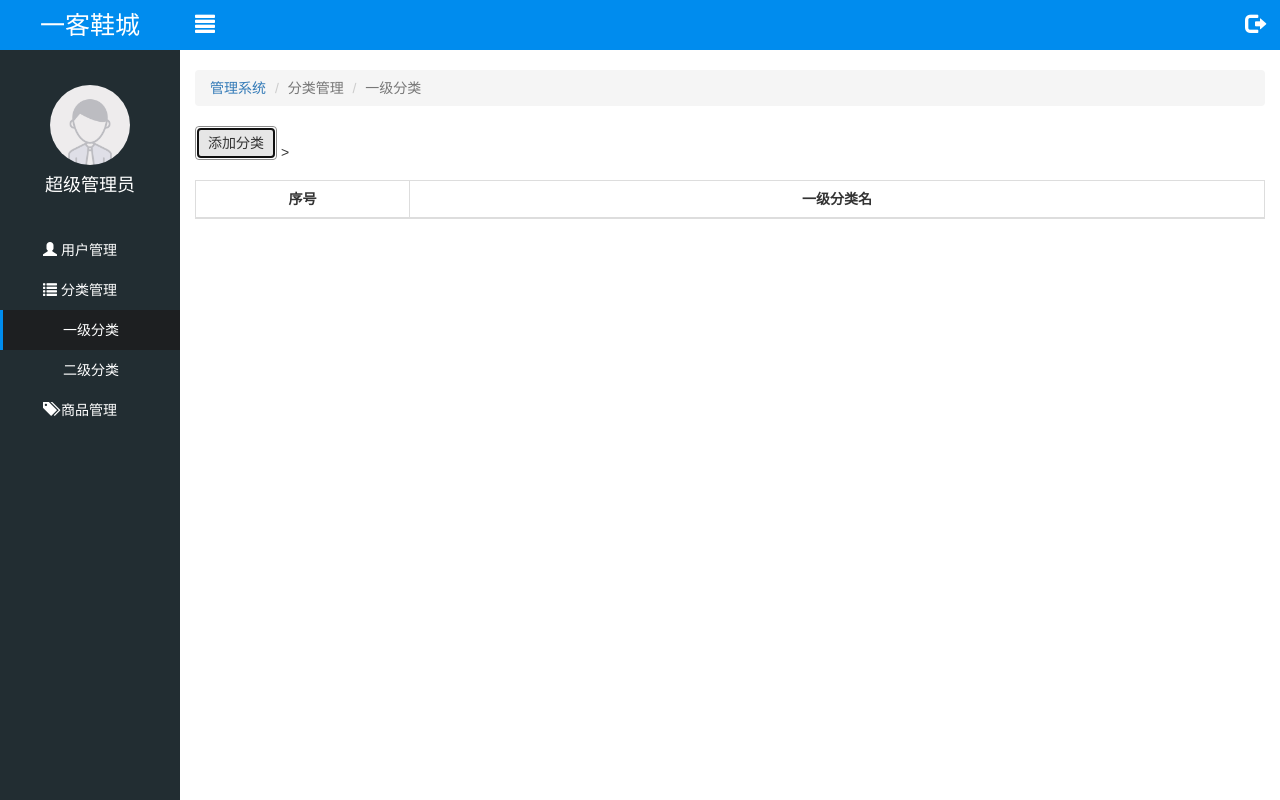
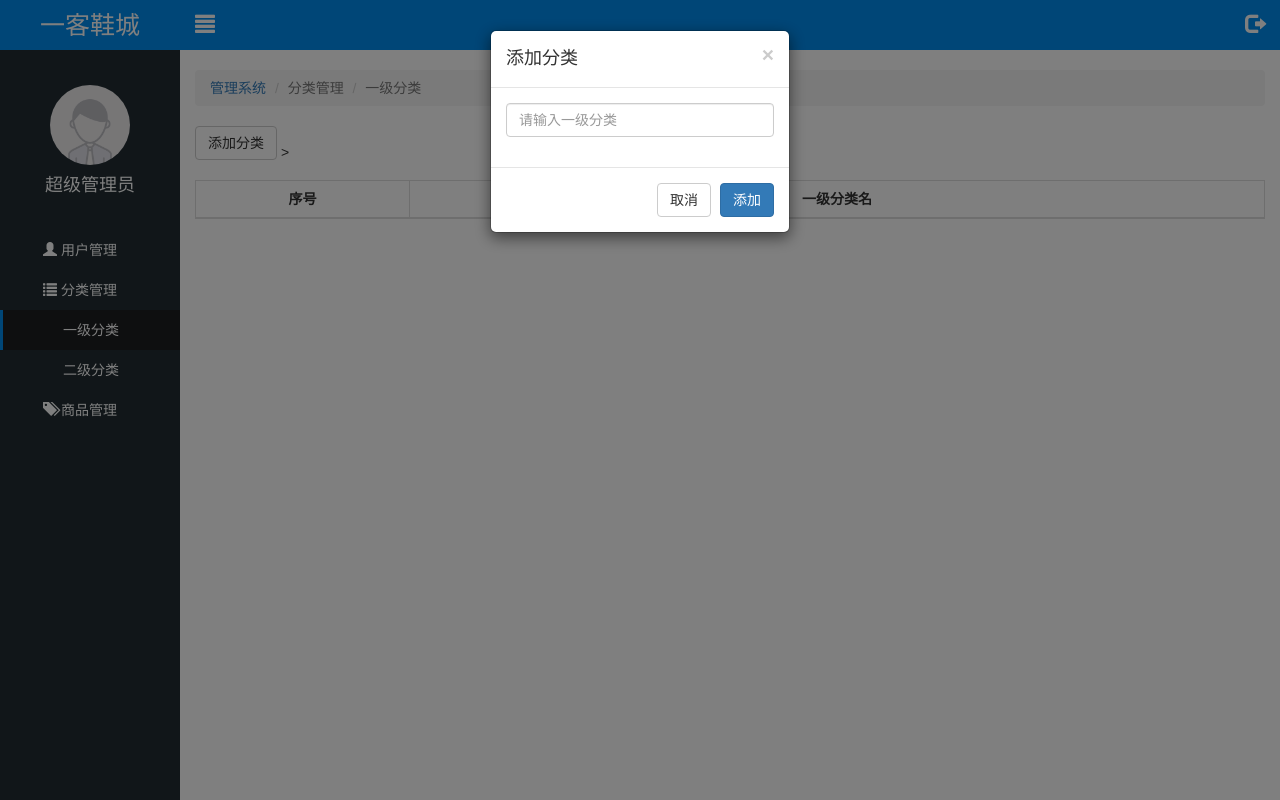
Before and after one commit to 1kew/1kds, a website: page public/back/first.html in a window 1280 px wide. Both pictures are taken after a click on the button "添加分类". Drawn offline with Linux system fonts and the light colour scheme; no server answers.

Commit message:
一级分类完成

```diff
--- a/public/back/first.html
+++ b/public/back/first.html
@@ -62,7 +62,7 @@
 
 
         <div class="lt_content">
-            <button class="btn btn-default" style="margin-bottom: 20px">添加分类</button>
+            <button class="btn btn-default" style="margin-bottom: 20px" id="addBtn">添加分类</button>
 
             <table class="table table-bordered table-hover">
                 <thead>
@@ -110,14 +110,45 @@
             </div>
           </div><!-- /.modal-content -->
         </div><!-- /.modal-dialog -->
-      </div><!-- /.modal -->
+      </div>
+
+
+
+
+<!-- 添加模态框 -->
+
+<div class="modal fade" tabindex="-1" id="addModal">
+
+        <!-- 模态框结构 -->
+            <div class="modal-dialog modal-sm">
+              <div class="modal-content">
+                <form id="form">
+                    <div class="modal-header">
+                    <button type="button" class="close" data-dismiss="modal"><span>&times;</span></button>
+                    <h4 class="modal-title">添加分类</h4>
+                    </div>
+                    <div class="modal-body">
+                            <div class="form-group">
+                                <input type="text" name="categoryName" class="form-control" placeholder="请输入一级分类">
+                            </div>
+                    </div>
+                    <div class="modal-footer">
+                    <button type="button" class="btn btn-default" data-dismiss="modal">取消</button>
+                    <button type="submit" class="btn btn-primary">添加</button>
+                    </div>
+                </form>
+              </div>
+            </div>
+          </div>
+
+
 
 <script type="text/html" id="tpl">
     {{ each rows v i }}
-    <tr>
-        <td>{{ i + 1 + (page - 1 ) * size }}</td>
-        <td>{{ v.categoryName }}</td>
-    </tr>
+        <tr>
+            <td>{{ i + 1 + (page - 1 ) * size }}</td>
+            <td>{{ v.categoryName }}</td>
+        </tr>
     {{ /each }}
 </script>
 
--- a/public/back/js/first.js
+++ b/public/back/js/first.js
@@ -9,7 +9,7 @@ $(function(){
     function render() {
         $.ajax({
             type: 'get',
-            url: ' /category/queryTopCategoryPaging',
+            url: '/category/queryTopCategoryPaging',
             data: {
                 page: currentPage,
                 pageSize: pageSize
@@ -31,7 +31,7 @@ $(function(){
                     //注册按钮点击事件
                     onPageClicked: function(a,b,c,page){
                         // 更新当前页
-                        currentPage = page;
+                        currentPage = page
                         //重新渲染
                         render();
                     }
@@ -42,6 +42,60 @@ $(function(){
     }
 
 
+    // 点击添加分类按钮，显示模态框
+    $('#addBtn').click(function(){
+        $('#addModal').modal('show');
+    })
 
 
+    // 表单校验
+    $('#form').bootstrapValidator({
+        //配置图标
+        feedbackIcons: {
+            valid: 'glyphicon glyphicon-ok', //校验成功
+            invalid: 'glyphicon glyphicon-remove', //校验失败
+            validating: 'glyphicon glyphicon-refresh' //校验中
+        },
+        //配置字段
+        fields: {
+            categoryName: {
+                validators: {
+                    notEmpty:{
+                        message: '一级分类不能为空'
+                    }
+                }
+            }
+        }
+    });
+
+
+
+
+    // 注册表单校验成功事件  阻止默认提交  通过ajax提交
+    $('#form').on('success.form.bv', function( e ) {
+        e.preventDefault();
+
+        //通过ajax提交
+
+        $.ajax({
+            type: 'POST',
+            url: '/category/addTopCategory',
+            data: $('#form').serialize(),
+            dataType: 'json',
+            success: function( info ){
+                if( info.success ) {
+                    //添加成功
+                    //关闭模态框
+                    $('#addModal').modal('hide');
+
+                    //页面重新渲染
+                    currentPage = 1;
+                    render();
+
+                    //重置模态框
+                    $('#form').data('bootstrapValidator').resetForm(true);
+                }
+            }
+        })
+    })
 });
```
